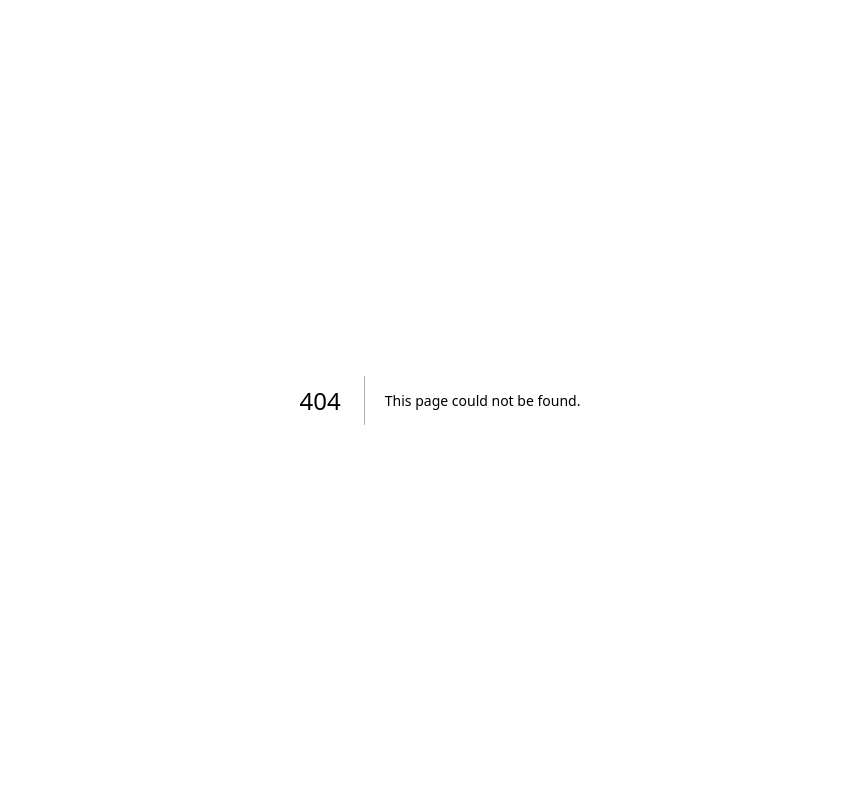
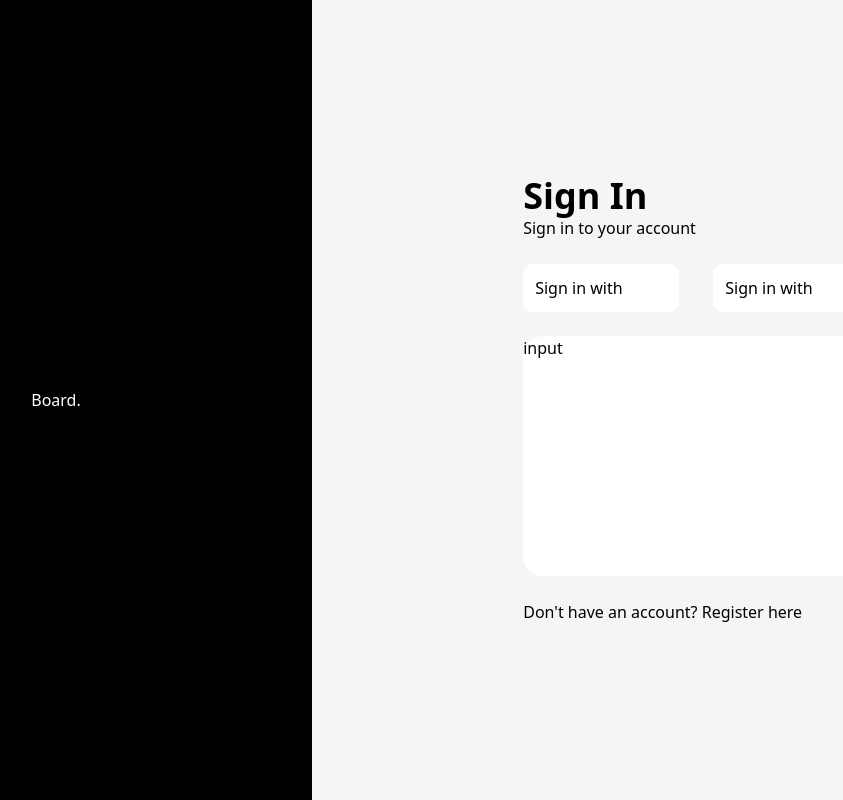
Before and after one commit to sarthakk24/task, a Next.js app: page /auth in a window 1280 px wide. Before the commit this address had no page. Shown: the whole page, without its empty margins (200-1043 px from the left). Built offline with nearby package versions, Linux system fonts and the light colour scheme.

Commit message:
add initial auth designs

```diff
--- /dev/null
+++ b/components/auth/connect.tsx
@@ -0,0 +1,7 @@
+const Connect = () => {
+  return (
+    <div className="w-[45%] bg-white rounded-[10px] p-3">Sign in with </div>
+  );
+};
+
+export default Connect;
--- /dev/null
+++ b/components/auth/inputModule.tsx
@@ -0,0 +1,12 @@
+const InputModule = () => {
+  return (
+    <>
+      <div className="h-[30%] w-full rounded-[20px] bg-white">input</div>
+      <div>
+        Don't have an account? <a>Register here</a>
+      </div>
+    </>
+  );
+};
+
+export default InputModule;
--- a/components/home/products.tsx
+++ b/components/home/products.tsx
@@ -1,5 +1,5 @@
 const Products = () => {
-  return <>Products</>;
+  return <div className="w-[45%] h-full bg-white rounded-[20px]">Products</div>;
 };
 
 export default Products;
--- a/components/home/schedule.tsx
+++ b/components/home/schedule.tsx
@@ -1,5 +1,5 @@
 const Schedule = () => {
-  return <>schedule</>;
+  return <div className="w-[45%] h-full bg-white rounded-[20px]">schedule</div>;
 };
 
 export default Schedule;
--- /dev/null
+++ b/components/shared/horizontalBar.tsx
@@ -0,0 +1,5 @@
+const HorizontalBar = () => {
+  return <>horizontal</>;
+};
+
+export default HorizontalBar;
--- a/components/shared/navbar.tsx
+++ b/components/shared/verticalBar.tsx
@@ -1,5 +1,5 @@
-const Navbar = () => {
+const VerticalBar = () => {
   return <nav className="bg-black text-white w-[20%] rounded-[30px]">nav</nav>;
 };
 
-export default Navbar;
+export default VerticalBar;
--- /dev/null
+++ b/pages/auth.tsx
@@ -0,0 +1,27 @@
+import Connect from "dashboard/components/auth/connect";
+import InputModule from "dashboard/components/auth/inputModule";
+
+const Auth = () => {
+  return (
+    <div className="h-screen flex">
+      <div className="w-2/5 bg-black justify-center items-center text-white h-full flex">
+        Board.
+      </div>
+      <div className="w-3/5 justify-center items-center h-full flex">
+        <div className="w-[45%] h-full justify-center flex flex-col gap-y-6">
+          <div>
+            <p className="text-4xl font-bold">Sign In</p>
+            <p className="text-base">Sign in to your account</p>
+          </div>
+          <div className="flex justify-between">
+            <Connect />
+            <Connect />
+          </div>
+          <InputModule />
+        </div>
+      </div>
+    </div>
+  );
+};
+
+export default Auth;
--- a/pages/dashboard.tsx
+++ b/pages/dashboard.tsx
@@ -1,12 +1,16 @@
 import Cards from "dashboard/components/home/cards";
 import Graph from "dashboard/components/home/graph";
-import Navbar from "dashboard/components/shared/navbar";
+import Products from "dashboard/components/home/products";
+import Schedule from "dashboard/components/home/schedule";
+import HorizontalBar from "dashboard/components/shared/horizontalBar";
+import VerticalBar from "dashboard/components/shared/verticalBar";
 
 const SignIn = () => {
   return (
-    <div className="h-screen flex p-10 justify-between bg-[#F5F5F5]">
-      <Navbar />
-      <div className="flex flex-col w-[75%] h-full">
+    <div className="h-screen flex p-10 justify-between">
+      <VerticalBar />
+      <div className="flex flex-col w-3/4 h-full justify-around">
+        <HorizontalBar />
         <div className="flex w-full justify-between h-[12%]">
           <Cards className="bg-[#DDEFE0]" />
           <Cards className="bg-[#F4ECDD]" />
@@ -14,7 +18,9 @@ const SignIn = () => {
           <Cards className="bg-[#DEE0EF]" />
         </div>
         <Graph />
-        <div className="flex w-full"></div>
+        <div className="flex w-full h-1/4 justify-between">
+          <Products /> <Schedule />
+        </div>
       </div>
     </div>
   );
--- a/styles/globals.css
+++ b/styles/globals.css
@@ -15,3 +15,7 @@
     --background-end-rgb: 0, 0, 0;
   }
 }
+
+body {
+  background-color: #f5f5f5;
+}
```
